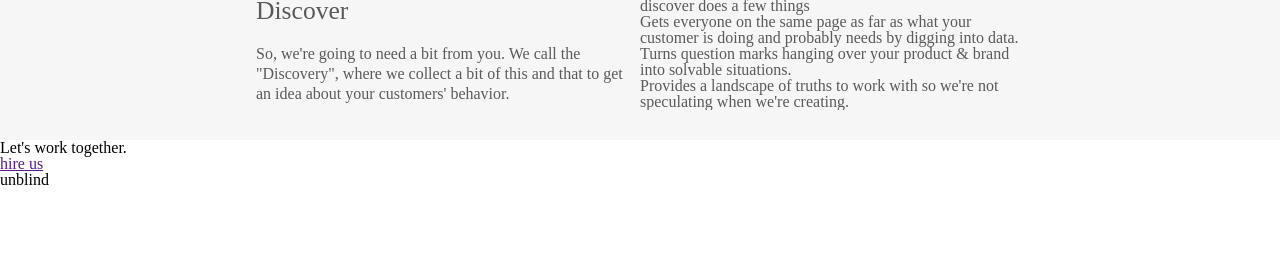
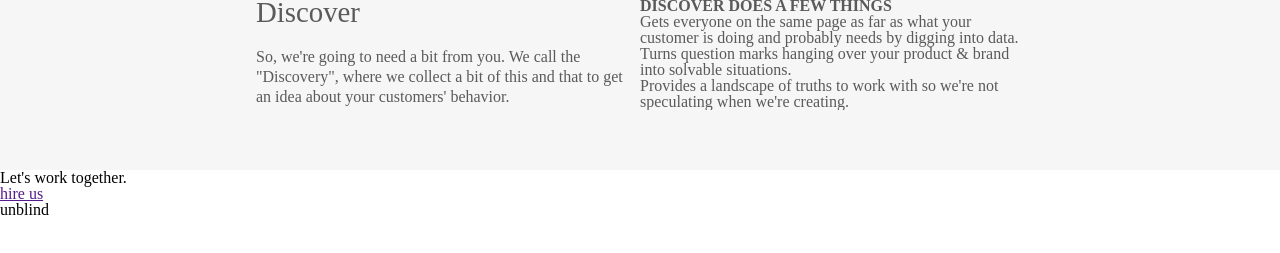
Before and after one commit to Daywalk3r/daywalk3r.github.com, a website: page projects/unblind/index.html in a window 1280 px wide. Shown: the part 673-926 px from the top of the page. Drawn offline with nearby package versions, Linux system fonts and the light colour scheme.

Commit message:
messing around

```diff
--- a/less/projects/unblind.less
+++ b/less/projects/unblind.less
@@ -104,7 +104,7 @@ nav[role='navigation'] h1 {
 	width: 100%;
 	background-color: #f6f6f6;
 	color: #5a5a5a;
-	padding: 30px 0px;
+	padding: 30px 0px 60px 0px;
 }
 .process {
 	.box-sizing(border-box);
@@ -177,7 +177,7 @@ nav[role='navigation'] h1 {
 }
 
 .discover-wrap h2 {
-	font-size: 1.6em;
+	font-size: 1.8em;
 	margin-bottom: 20px;
 }
 
@@ -189,3 +189,7 @@ nav[role='navigation'] h1 {
 	float: right;
 	width: 50%;
 }
+.discover-list-wrap h3{
+	text-transform: uppercase;
+	font-weight: bold;
+}
```
